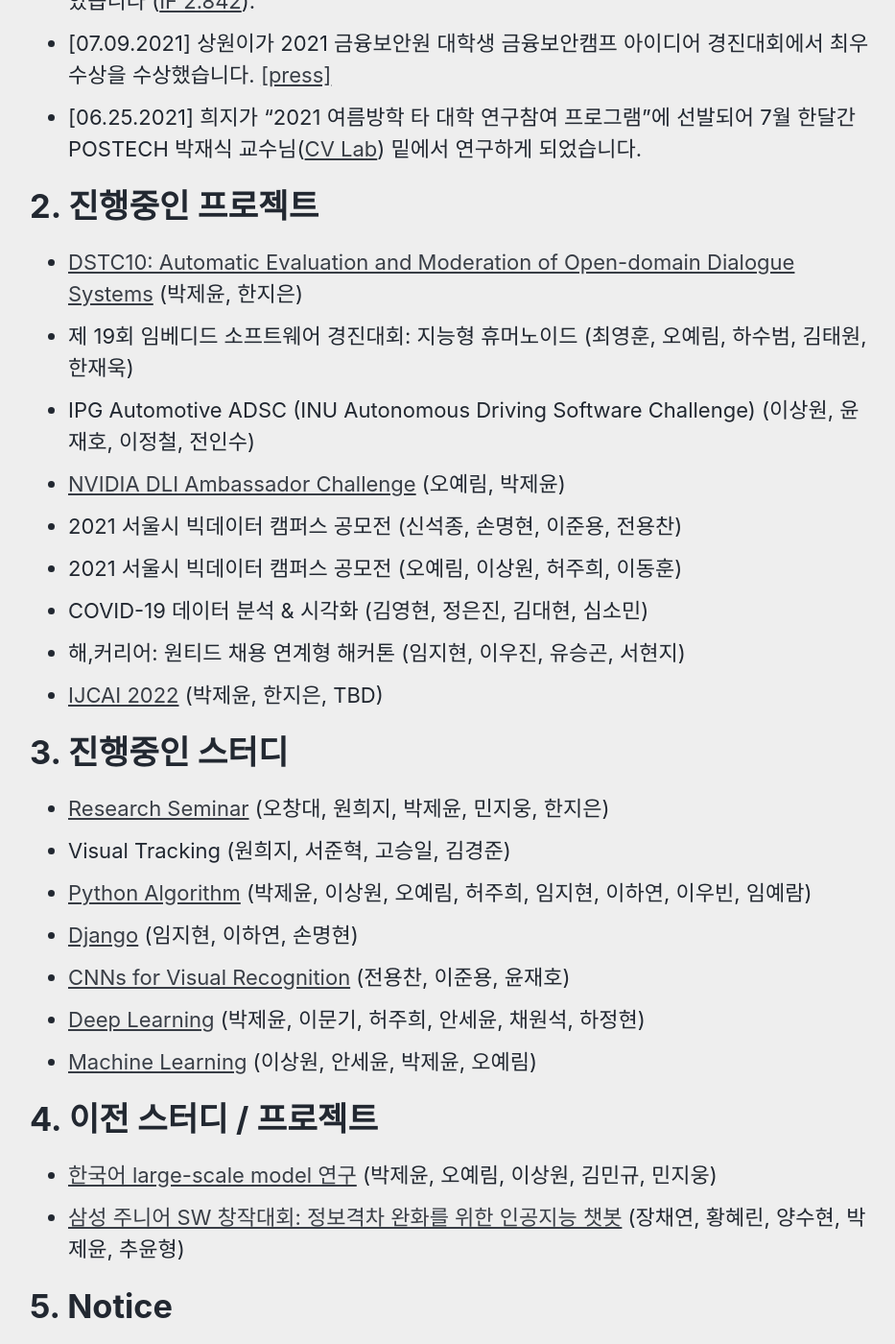
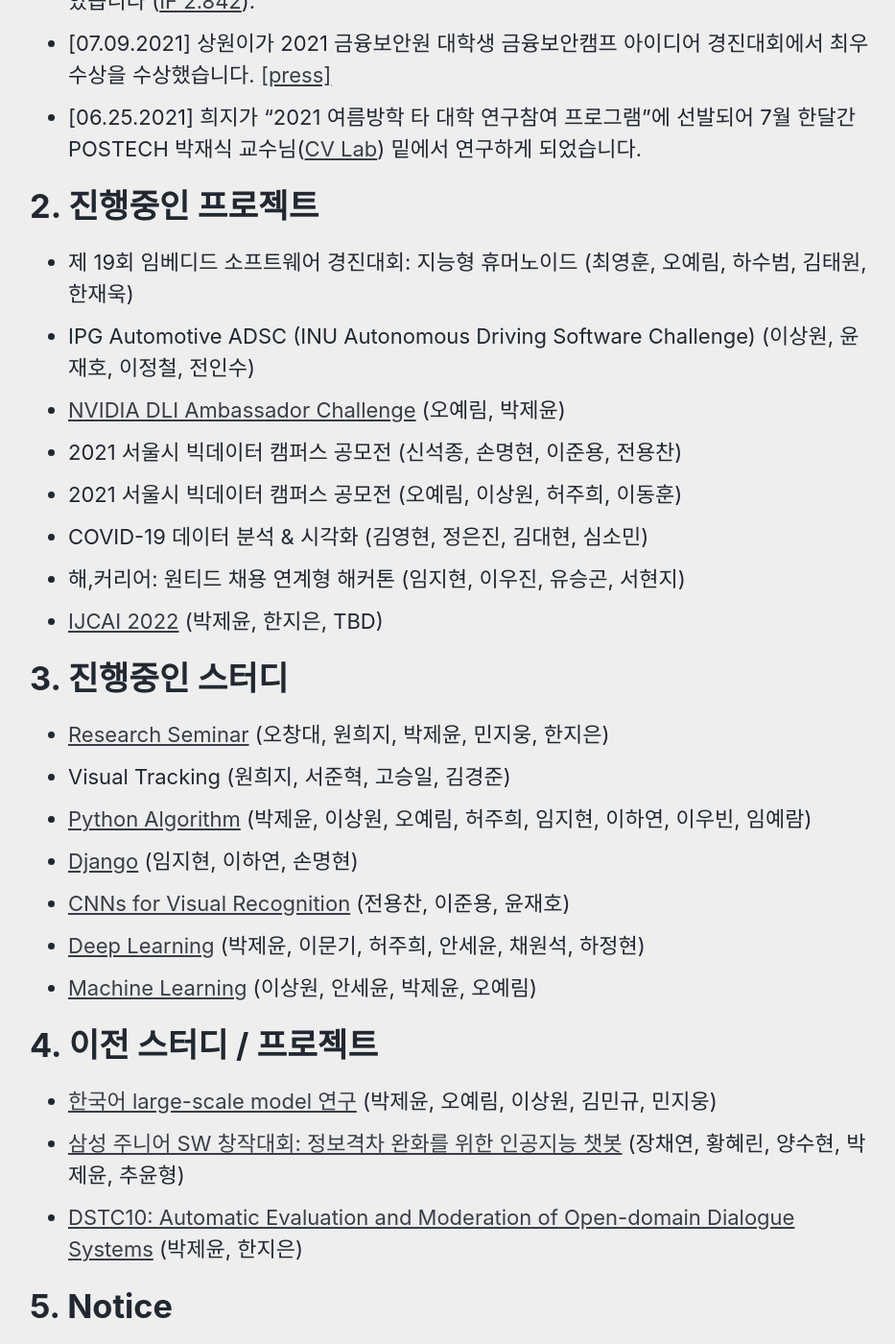
Before and after one commit to TAVEResearch/TAVEResearch.github.io, a Jekyll site: the page built from about.md, in a window 1280 px wide and 1400 px high, scrolled down 729 px. Shown: the whole window at 96% size, without its empty margins (171-1104 px from the left). Built offline with Jekyll 4.4.1, drawn with Linux system fonts in a browser that asks for light colours; cached includes are drawn as plain includes; part of the change alters nothing that is shown.

```diff
--- a/about.md
+++ b/about.md
@@ -19,7 +19,6 @@ author_profile: false
 
 # 2. 진행중인 프로젝트
 
-- [DSTC10: Automatic Evaluation and Moderation of Open-domain Dialogue Systems](https://github.com/Jeiyoon/dstc10) (박제윤, 한지은)
 - 제 19회 임베디드 소프트웨어 경진대회: 지능형 휴머노이드 (최영훈, 오예림, 하수범, 김태원, 한재욱)
 - IPG Automotive ADSC (INU Autonomous Driving Software Challenge) (이상원, 윤재호, 이정철, 전인수)
 - [NVIDIA DLI Ambassador Challenge](https://www.nvidia.com/en-us/) (오예림, 박제윤)
@@ -43,6 +42,7 @@ author_profile: false
 
 - [한국어 large-scale model 연구](https://github.com/TAVEResearch/Korean_large-scale_model) (박제윤, 오예림, 이상원, 김민규, 민지웅)
 - [삼성 주니어 SW 창작대회: 정보격차 완화를 위한 인공지능 챗봇](https://github.com/hyerinh/CBNGR) (장채연, 황혜린, 양수현, 박제윤, 추윤형)
+- [DSTC10: Automatic Evaluation and Moderation of Open-domain Dialogue Systems](https://github.com/Jeiyoon/dstc10) (박제윤, 한지은)
 
 # 5. Notice
 
```
